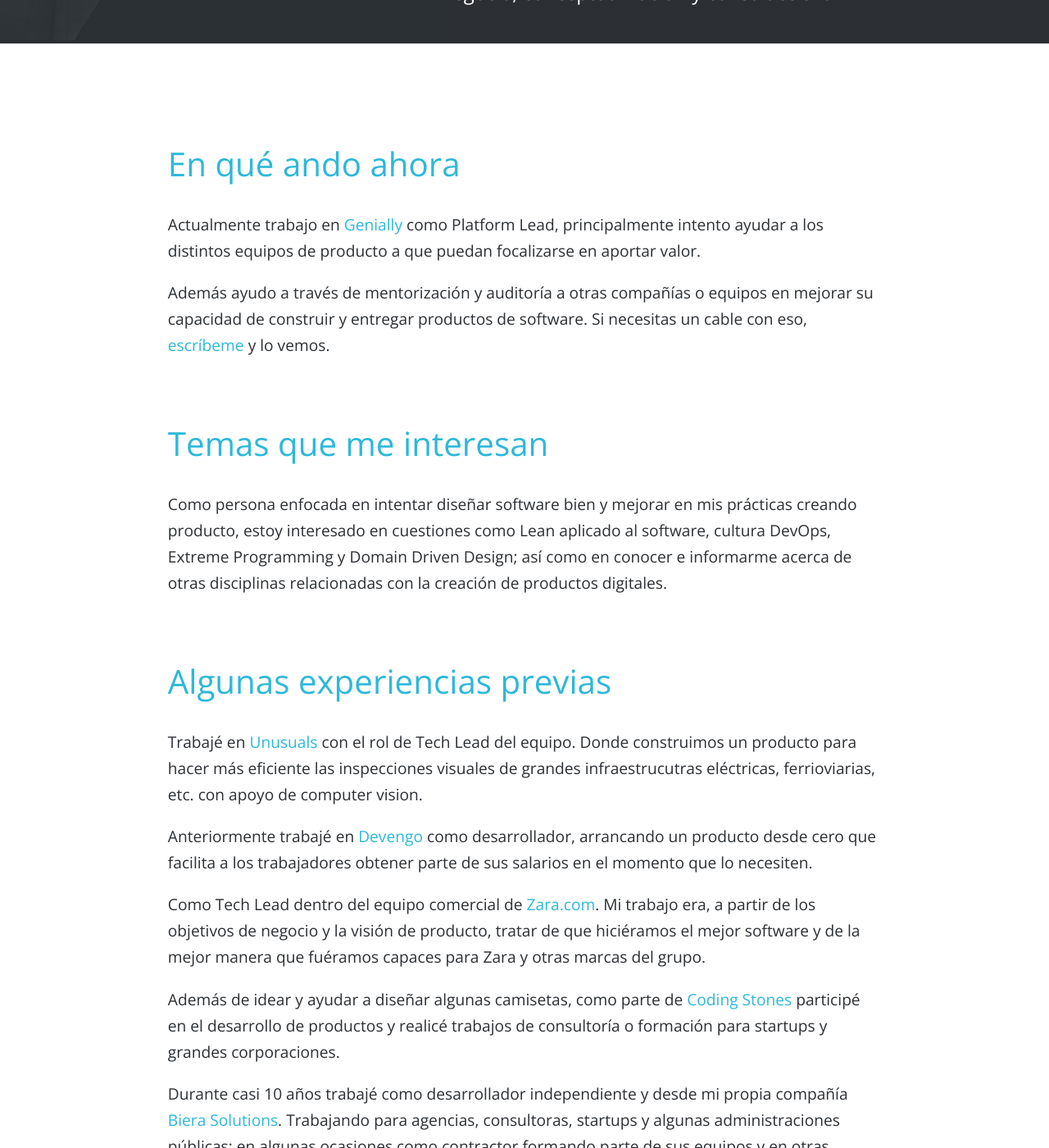
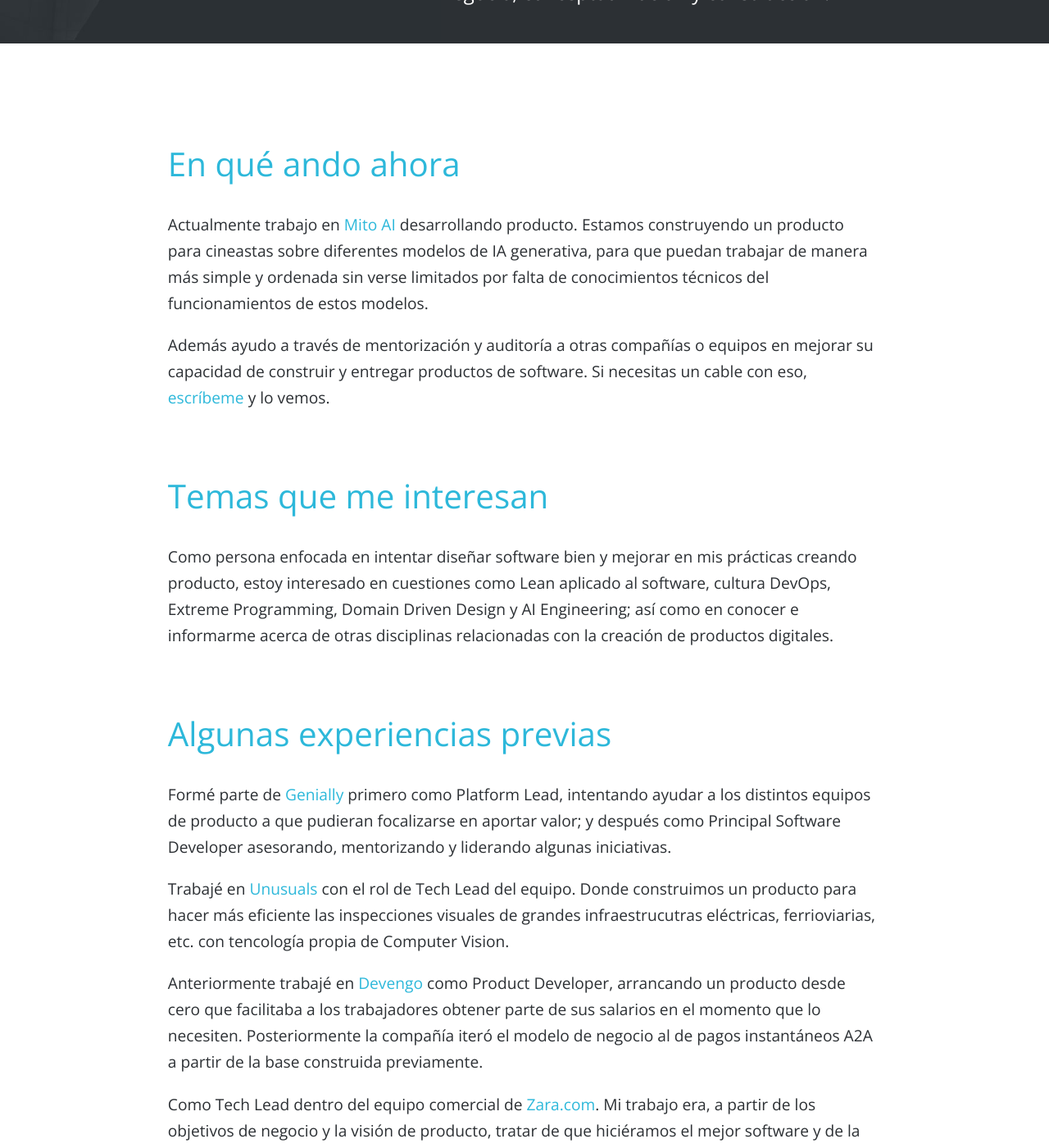
Before and after one commit to danilat/danilat.github.io, a Jekyll site: the page built from index.html, in a window 1280 px wide and 1400 px high, scrolled down 422 px. Shown: the whole window at 82% size. Built offline with Jekyll 4.4.1, drawn with Linux system fonts in a browser that asks for light colours; some of the changed text lies outside the part shown.

Commit message:
Updating the homepage

```diff
--- a/index.html
+++ b/index.html
@@ -13,20 +13,22 @@ layout: one_column
     <section class="resume">
         <article>
             <h2>En qué ando ahora</h2>
-            <p>Actualmente trabajo en <a href="https://genially.com/">Genially</a> como Platform Lead, principalmente intento ayudar a los distintos equipos de producto a que puedan focalizarse en aportar valor.</p>
+            <p>Actualmente trabajo en <a href="https://mito.ai/">Mito AI</a> desarrollando producto. Estamos construyendo un producto para cineastas sobre diferentes modelos de IA generativa, para que puedan trabajar de manera más simple y ordenada sin verse limitados por falta de conocimientos técnicos del funcionamientos de estos modelos.</p>
+
             <p>Además ayudo a través de mentorización y auditoría a otras compañías o equipos en mejorar su capacidad de construir y entregar productos de software. Si necesitas un cable con eso, <a href="mailto:dani@danilat.com">escríbeme</a> y lo vemos.</p>
         </article>
 
         <article>
             <h2>Temas que me interesan</h2>
-            <p>Como persona enfocada en intentar diseñar software bien y mejorar en mis prácticas creando producto, estoy interesado en cuestiones como Lean aplicado al software, cultura DevOps, Extreme Programming y Domain Driven Design; así como en conocer e informarme acerca de otras disciplinas relacionadas con la creación de productos digitales. </p>
+            <p>Como persona enfocada en intentar diseñar software bien y mejorar en mis prácticas creando producto, estoy interesado en cuestiones como Lean aplicado al software, cultura DevOps, Extreme Programming, Domain Driven Design y AI Engineering; así como en conocer e informarme acerca de otras disciplinas relacionadas con la creación de productos digitales. </p>
         </article>
 
         <article>
             <h2>Algunas experiencias previas</h2>
-            <p>Trabajé en <a href="https://unusuals.ai/">Unusuals</a> con el rol de Tech Lead del equipo. Donde construimos un producto para hacer más eficiente las inspecciones visuales de grandes infraestrucutras eléctricas, ferrioviarias, etc. con apoyo de computer vision.</p>
-            <p>Anteriormente trabajé en <a href="https://www.devengo.com/">Devengo</a> como desarrollador, arrancando un producto desde cero que facilita a los trabajadores obtener parte de sus salarios en el momento que lo necesiten.</p>
-            <p>Como Tech Lead dentro del equipo comercial de <a href="https://www.zara.com/">Zara.com</a>. Mi trabajo era, a partir de los objetivos de negocio y la visión de producto, tratar de que hiciéramos el mejor software y de la mejor manera que fuéramos capaces para Zara y otras marcas del grupo.</p>
+            <p>Formé parte de <a href="https://genially.com/">Genially</a> primero como Platform Lead, intentando ayudar a los distintos equipos de producto a que pudieran focalizarse en aportar valor; y después como Principal Software Developer asesorando, mentorizando y liderando algunas iniciativas.</p>
+            <p>Trabajé en <a href="https://unusuals.ai/">Unusuals</a> con el rol de Tech Lead del equipo. Donde construimos un producto para hacer más eficiente las inspecciones visuales de grandes infraestrucutras eléctricas, ferrioviarias, etc. con tencología propia de Computer Vision.</p>
+            <p>Anteriormente trabajé en <a href="https://www.devengo.com/">Devengo</a> como Product Developer, arrancando un producto desde cero que facilitaba a los trabajadores obtener parte de sus salarios en el momento que lo necesiten. Posteriormente la compañía iteró el modelo de negocio al de pagos instantáneos A2A a partir de la base construida previamente.</p>
+            <p>Como Tech Lead dentro del equipo comercial de <a href="https://www.zara.com/">Zara.com</a>. Mi trabajo era, a partir de los objetivos de negocio y la visión de producto, tratar de que hiciéramos el mejor software y de la mejor manera que fuéramos capaces para Zara y otras marcas del grupo. Desarrollamos dos productos internos para mejorar el día a día del equipo comercial, y asesoré a equipos sobre cómo mejorar sus prácticas y enfrentarse a deuda técnica.</p>
             <p>Además de idear y ayudar a diseñar algunas camisetas, como parte de <a href="http://codingstones.com/">Coding Stones</a> participé en el desarrollo de productos y realicé trabajos de consultoría o formación para startups y grandes corporaciones.</p>
             <p>Durante casi 10 años trabajé como desarrollador independiente y desde mi propia compañía <a href="http://www.bierasolutions.com/">Biera Solutions</a>. Trabajando para agencias, consultoras, startups y algunas administraciones públicas; en algunas ocasiones como contractor formando parte de sus equipos y en otras trabajando en productos junto mi red de colaboradores. </p>
             <p>Co-fundé <a href="https://www.linkedin.com/company/jobsket/about/">Jobsket</a>, una startup que quería revolucionar el sector de la búsqueda de empleo y que desgraciadamente acabamos cerrando. Pero me llevé muchos aprendizajes de cantidad de errores y algunos aciertos que tuvimos haciendo producto y desarrollando el negocio.</p>
```
